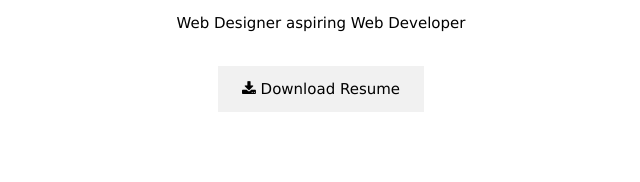
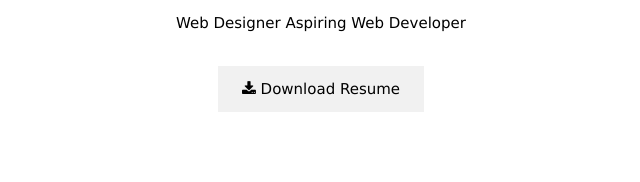
Before and after one commit to pinkeyeboi/personal_portfolio, a plain HTML site: page index.html in a window 1280 px wide. Shown: the part 249-431 px from the top of the page, 575-1215 px from the left. Drawn offline with Linux system fonts and the light colour scheme.

Commit message:
Capilatization corrected

```diff
--- a/index.html
+++ b/index.html
@@ -292,7 +292,7 @@
 
     <header class="w3-container w3-center" style="padding:128px 16px" id="home">
       <h1 class="w3-jumbo"><b>Joel Bergmann</b></h1>
-      <p>Web Designer aspiring Web Developer</p>
+      <p>Web Designer Aspiring Web Developer</p>
       <button class="w3-button w3-light-grey w3-padding-large w3-margin-top">
         <i class="fa fa-download"></i> Download Resume
       </button>
```
